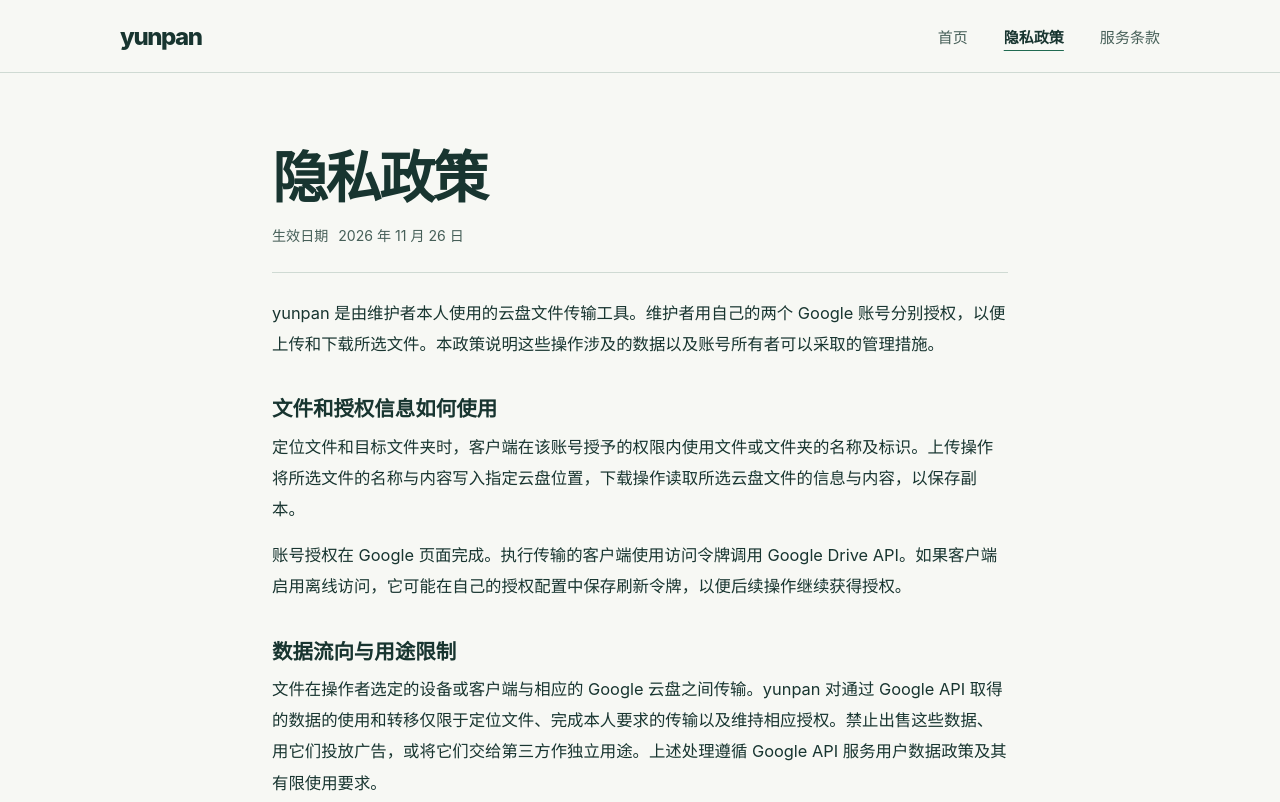
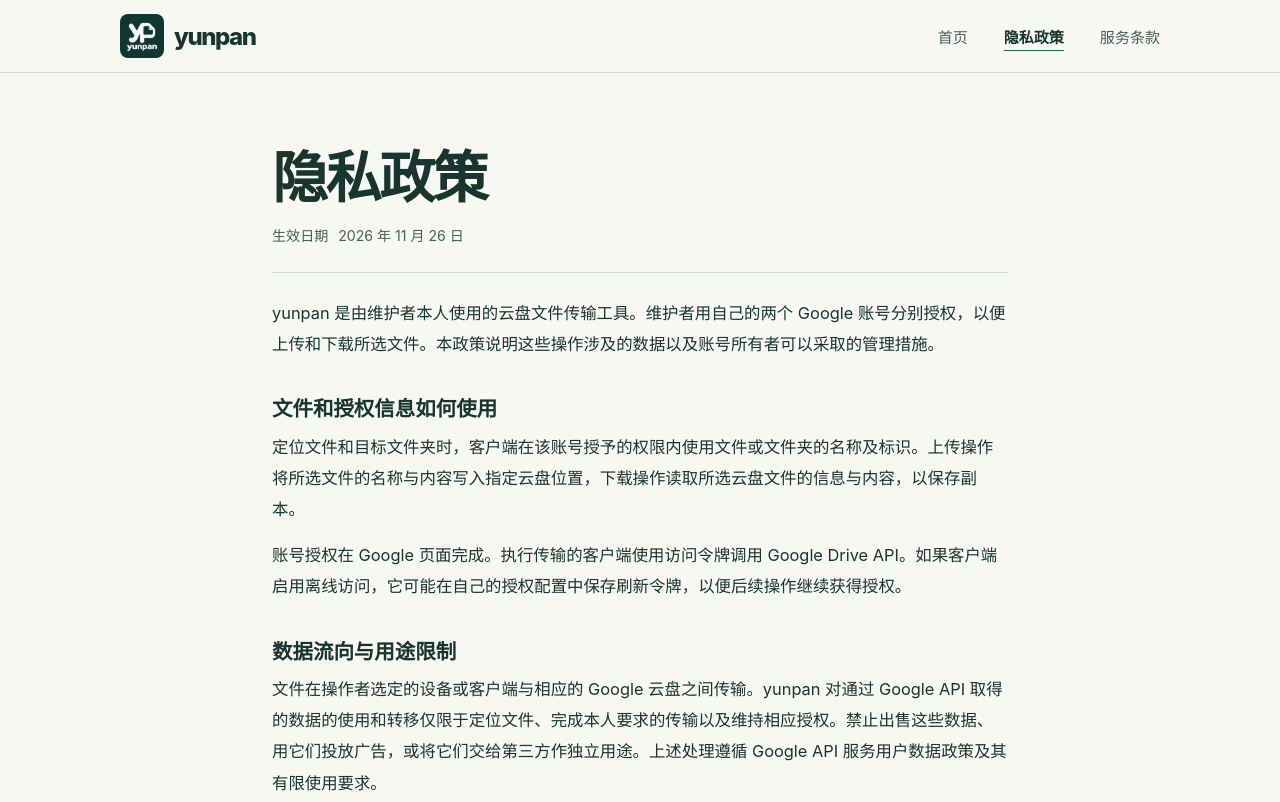
Before and after one commit to xiangbianpangde/xiangbianpangde.github.io, a plain HTML site: page yunpan/privacy/index.html in a window 1280 px wide. Shown: the top 802 px of the page. Drawn offline with Linux system fonts and the light colour scheme.

Commit message:
Use the dedicated yunpan logo across the app website

```diff
--- a/yunpan/privacy/index.html
+++ b/yunpan/privacy/index.html
@@ -6,12 +6,13 @@
   <meta name="description" content="了解 yunpan 如何使用、处理和保留 Google 云盘文件及授权信息，以及如何撤销授权和删除副本。">
   <title>隐私政策 · yunpan</title>
   <link rel="canonical" href="https://xiangbianpangde.github.io/yunpan/privacy/">
+  <link rel="icon" type="image/png" sizes="120x120" href="../logo.png">
   <link rel="stylesheet" href="../site.css">
 </head>
 <body>
   <a class="skip" href="#main">跳到正文</a>
   <header class="topbar"><div class="shell topbar-inner">
-    <a class="wordmark" href="../" aria-label="yunpan 首页">yunpan</a>
+    <a class="wordmark" href="../" aria-label="yunpan 首页"><img src="../logo.png" width="44" height="44" alt="yunpan 徽标">yunpan</a>
     <nav aria-label="主导航"><a href="../">首页</a><a href="./" aria-current="page">隐私政策</a><a href="../terms/">服务条款</a></nav>
   </div></header>
   <main id="main" class="shell"><article class="document">
--- a/yunpan/site.css
+++ b/yunpan/site.css
@@ -23,6 +23,8 @@ a:focus-visible { outline: 3px solid #b16316; outline-offset: 4px; border-radius
 .topbar-inner { min-height: 72px; justify-content: space-between; gap: 16px; }
 .wordmark, .footer-name { font-weight: 760; color: var(--ink); text-decoration: none; }
 .wordmark { font-size: 1.5rem; letter-spacing: -.06em; margin: 0; }
+.topbar .wordmark { display: inline-flex; align-items: center; gap: 10px; }
+.wordmark img { display: block; border-radius: 8px; }
 nav { gap: clamp(14px, 3.5vw, 36px); }
 nav a { color: var(--muted); text-decoration: none; font-size: .94rem; }
 nav a[aria-current="page"] { color: var(--ink); font-weight: 700; text-decoration: underline; text-decoration-color: var(--accent); text-underline-offset: .45em; }
```
Also changed, not shown: yunpan/index.html (+2 -1 lines), yunpan/terms/index.html (+2 -1 lines), yunpan/logo.png (added).
